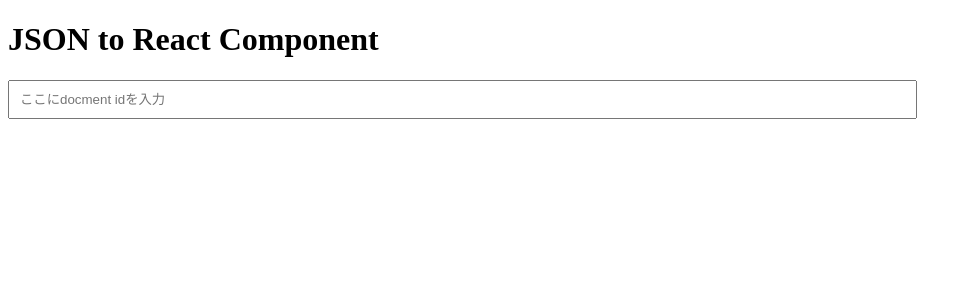
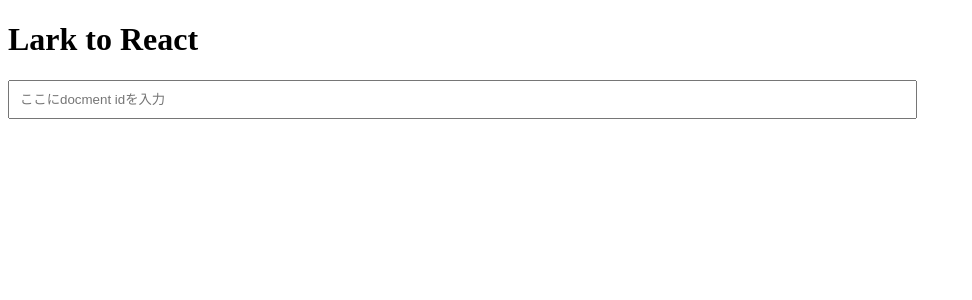
Before and after one commit to yuki-js/lark2react, a React (Vite) app: page / in a window 1280 px wide. Shown: the top 300 px of the page, without its empty margins (0-972 px from the left). Built offline with nearby package versions, Linux system fonts and the light colour scheme; no server answers.

Commit message:
doc内でユーザーがメンションされたときのエラーを解決

```diff
--- a/src/App.tsx
+++ b/src/App.tsx
@@ -42,7 +42,7 @@
 
   return (
     <div>
-      <h1>JSON to React Component</h1>
+      <h1>Lark to React</h1>
       <InputDocumentId setDocumentId={setDocumentId} />
       {items.length > 0 && <Converter items={items} />}
     </div>
--- a/src/components/blocks/Heading.tsx
+++ b/src/components/blocks/Heading.tsx
@@ -17,7 +17,7 @@
 
 function Heading({ blockData, level: level }) {
   const hash  = useContext(HashContext);
-  const elements = blockData[`heading${level}`].elements;
+  const elements: SomeType[] = blockData[`heading${level}`].elements;
 
   const staticStyle = css({
     display: "inline-block",
@@ -29,6 +29,9 @@
   return (
     <div>
       {elements.map((element, index) => {
+
+        //elements配列の中にtext_runを持たない(発言者mention_userプロパティを持つ)ものが存在するので
+        if(element?.text_run){
           const style = element.text_run.text_element_style;
           const dynamicStyle = generateTextStyle(style);
 
@@ -47,6 +50,8 @@
               )}
             </HeadingTag>
           );
+        }
+
       })}
     </div>
   );
--- a/src/components/blocks/OrderedList.tsx
+++ b/src/components/blocks/OrderedList.tsx
@@ -40,6 +40,8 @@
             <div key={i}>
               <li>
                 {elements.map((element, j) => {
+
+                  if(element?.text_run){
                     const style = element.text_run.text_element_style;
                     const dynamicStyle = generateTextStyle(style);
 
@@ -55,6 +57,8 @@
                         )}
                       </div>
                     );
+                  }
+
                 })}
               </li>
               <div>{displayChildComponent(blockData, hash)}</div>
--- a/src/components/blocks/Text.tsx
+++ b/src/components/blocks/Text.tsx
@@ -27,6 +27,8 @@
   return (
     <div>
       {elements.map((element, index) => {
+
+        if(element?.text_run){
           const style = element.text_run.text_element_style;
           const dynamicStyle = generateTextStyle(style);
 
@@ -42,6 +44,8 @@
               )}
             </div>
           );
+        }
+
       })}
     </div>
   );
--- a/src/components/blocks/UnorderedList.tsx
+++ b/src/components/blocks/UnorderedList.tsx
@@ -38,6 +38,8 @@
             <div key={i}>
               <li>
                 {elements.map((element, j) => {
+
+                  if(element?.text_run){
                     const style = element.text_run.text_element_style;
                     const dynamicStyle = generateTextStyle(style);
 
@@ -53,6 +55,7 @@
                         )}
                       </div>
                     );
+                  }
                 })}
               </li>
               <div>{displayChildComponent(blockData, hash)}</div>
```
Lines whose indentation alone changed are shown as unchanged.
